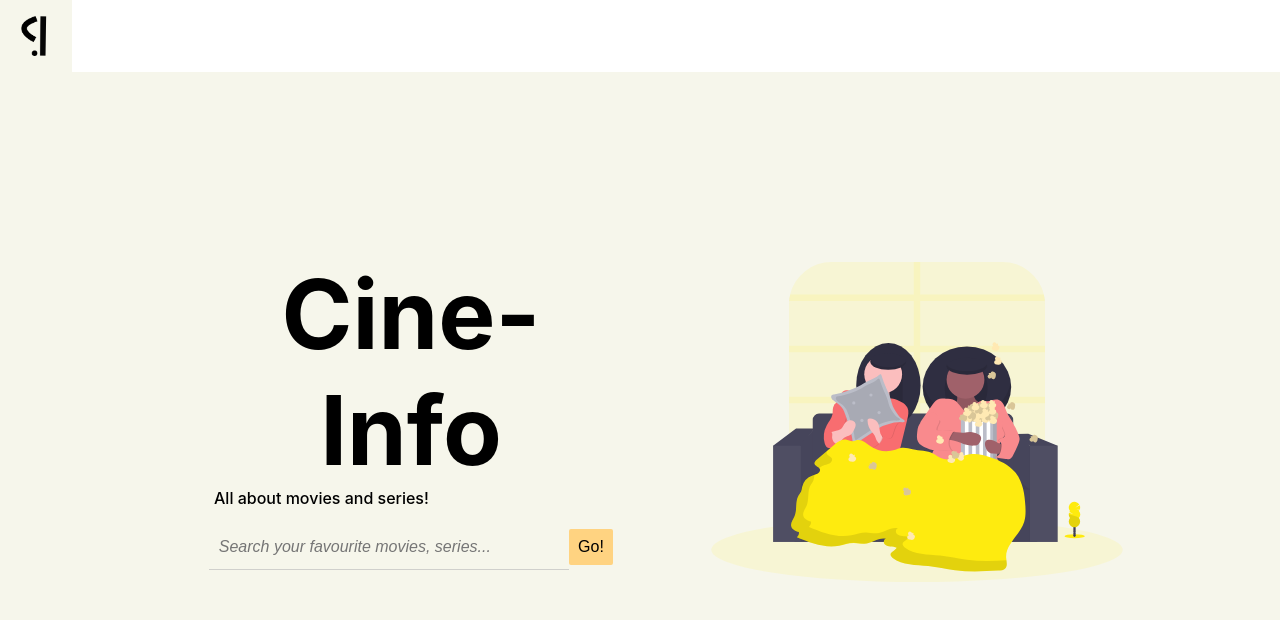
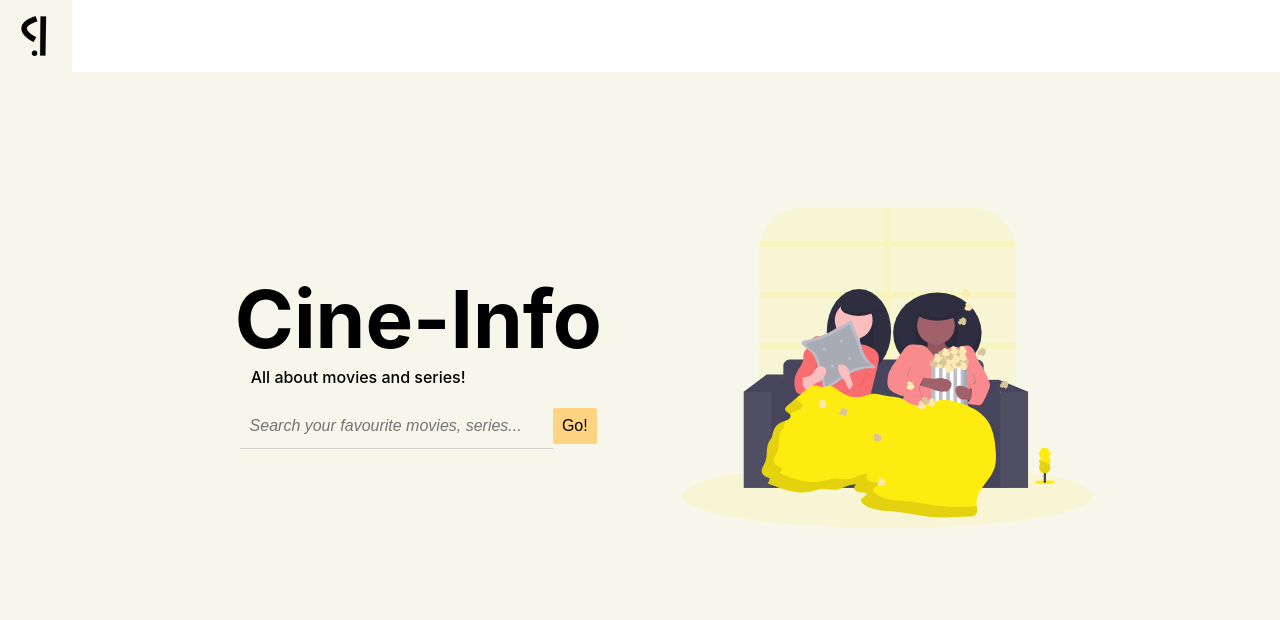
Before and after one commit to ayushiee/Cine-Info, a React (Create React App) app: page / in a window 1280 px wide. Shown: the top 620 px of the page. Built offline with nearby package versions, Linux system fonts and the light colour scheme.

Commit message:
bug fixes

```diff
--- a/package.json
+++ b/package.json
@@ -20,7 +20,7 @@
     "lint": "yarn eslint --ext .jsx,.js src",
     "lint:fix": "yarn lint --fix",
     "deploy": "yarn build && firebase deploy"
-    },
+  },
   "browserslist": {
     "production": [
       ">0.2%",
--- a/src/components/Home/Home.css
+++ b/src/components/Home/Home.css
@@ -22,7 +22,7 @@
 }
 
 .title {
-    font-size: min(6.5em, 12vh);
+    font-size: min(5em, 12vh);
     font-weight: 700;
     align-self: flex-start;
     justify-content: flex-start;
@@ -142,7 +142,7 @@
         margin-top: 5vh;
     }
     .title {
-        font-size: min(3.5em, 12vw);
+        font-size: min(3em, 12vw);
     }
     .image {
         height: auto;
```
Also changed, not shown: 1 other file (tests, documents, lock files or other folders).
